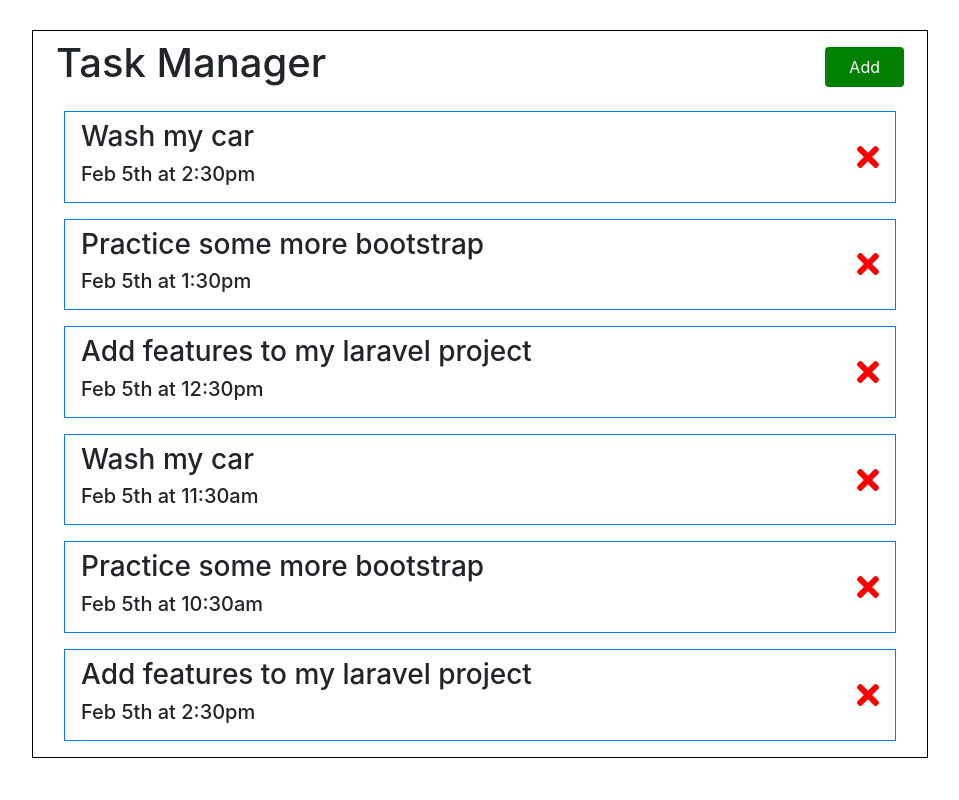
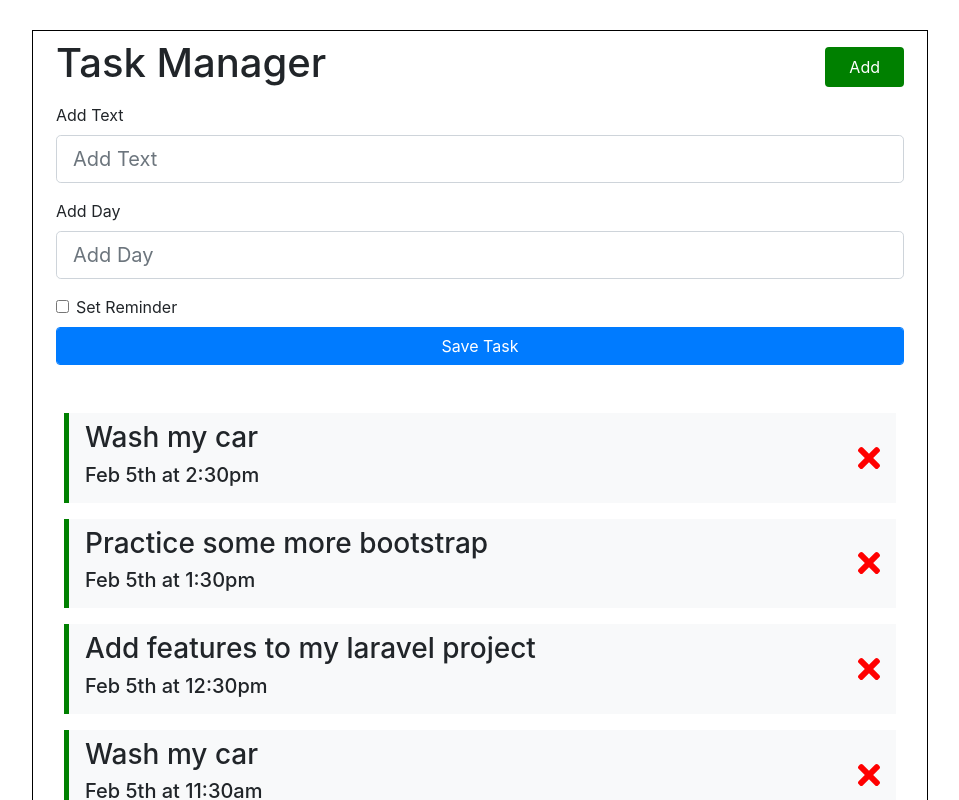
Before and after one commit to muheebolakunle/Task-Manager, a React (Create React App) app: page / in a window 1280 px wide. Shown: the top 800 px of the page, without its empty margins (160-1119 px from the left). Built offline with nearby package versions, Linux system fonts and the light colour scheme.

Commit message:
create addTask component - add reminder toggle feature

```diff
--- a/src/App.js
+++ b/src/App.js
@@ -1,6 +1,7 @@
 import { useState } from "react";
 import Header from './components/Header';
 import Tasks from "./components/Tasks";
+import AddTask from "./components/AddTask";
 import { library } from '@fortawesome/fontawesome-svg-core'
 // import { FontAwesomeIcon } from '@fortawesome/react-fontawesome'
 import { faCoffee, faCheckSquare, faTimes} from '@fortawesome/free-solid-svg-icons'
@@ -55,10 +56,19 @@ function App() {
         const newTasks = tasks.filter((task)=> (task.id !== id));
         setTasks(newTasks);
     }
+
+    const toggleReminder = (id) => {
+      console.log(id);
+      const newArray = tasks.map((task)=> (task.id === id ?
+        {...task, reminder : !task.reminder} : task))
+      console.log(newArray)
+      setTasks(newArray)
+    }
   return (
     <div className="container border-1">
       <Header title="Task Manager"/>
-      <Tasks tasks={tasks} onDelete={deleteTask} />
+      <AddTask />
+      <Tasks tasks={tasks} onDelete={deleteTask}  onToggle={toggleReminder}/>
     </div>
   );
 }
--- /dev/null
+++ b/src/components/AddTask.js
@@ -0,0 +1,29 @@
+
+function AddTask() {
+    return (
+        <form className="m-2">
+            <div className="form-group">
+                <label htmlFor="addText" >Add Text</label>
+                <input className="form-control form-control-lg" type="text" name="add text" id="addText" placeholder="Add Text" />
+            </div>
+
+            <div className="form-group">
+                <label htmlFor="addDay">Add Day</label>
+                <input className="form-control form-control-lg" type="text" name="add day" id="addDay" placeholder="Add Day" />
+            </div>
+
+            <div className="form-check">
+                <input className="form-check-input form-check-input-lg" type="checkbox" name="add text" id=""  />
+                <label className="form-check-label" htmlFor="reminder" >Set Reminder</label>
+
+            </div>
+
+            <div className="form-group mt-2 mb-5">
+                <input className="btn btn-primary form-control" type="submit" value="Save Task"/>
+            </div>
+
+        </form>
+    )
+}
+
+export default AddTask
--- a/src/components/Task.js
+++ b/src/components/Task.js
@@ -1,14 +1,15 @@
 import { FontAwesomeIcon } from '@fortawesome/react-fontawesome'
 
-function Task({task, onDelete }) {
+function Task({task, onDelete, onToggle }) {
+    // eslint-disable-next-line
     const {description, id, day, reminder} = task;
     return (
-        <div className="d-flex justify-content-between m-3 align-items-center border border-primary py-2 px-3">
-            <div>
+        <div className={`${reminder ? 'reminder' : ''} d-flex justify-content-between m-3 align-items-center bg-light py-2 px-3`} >
+            <div className="w-70" onDoubleClick= {() => onToggle(id)}>
                 <h3>{description}</h3>
                 <h5>{day}</h5>
             </div>
-            <FontAwesomeIcon icon="times" color="red" size='2x' onClick ={()=> onDelete(id)} />
+            <FontAwesomeIcon icon="times" color="red" size='2x' onClick ={()=> onDelete(id)}style={{cursor:'pointer'}} />
         </div>
     )
 }
--- a/src/components/Tasks.js
+++ b/src/components/Tasks.js
@@ -1,10 +1,10 @@
 import Task from "./Task";
 
-function Tasks({tasks, onDelete}) {
+function Tasks({tasks, onDelete, onToggle}) {
 
     return (
         <div className="tasks mx-auto">
-            {tasks.map((task) => { return <Task key={task.id} task={task} onDelete={onDelete}/>})}
+            {tasks.map((task) => { return <Task key={task.id} task={task} onDelete={onDelete} onToggle={onToggle}/>})}
         </div>
     )
 }
--- a/src/index.css
+++ b/src/index.css
@@ -25,3 +25,11 @@ code {
   width: 70%;
   margin-top: 30px;
 }
+
+.reminder{
+  border: 0;
+  border-left: 5px;
+  border-left-color: green;
+  border-style: solid;
+  cursor: pointer;
+}
```
Also changed, not shown: 1 other file (tests, documents, lock files or other folders).
